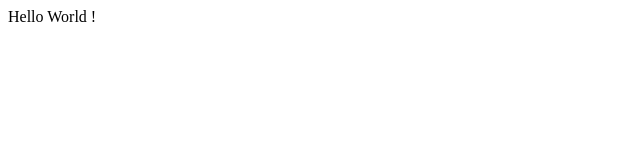
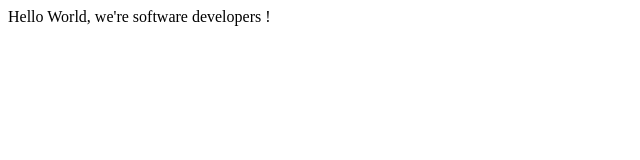
Before and after one commit to Nigeltnt/Nigel-Antare, a plain HTML site: page index.html in a window 1280 px wide. Shown: the whole page, without its empty margins (0-640 px from the left). Drawn offline with Linux system fonts and the light colour scheme.

Commit message:
Nigel&Antares

```diff
--- a/index.html
+++ b/index.html
@@ -9,7 +9,7 @@
   <body>
     <script src="https://cdn.freecodecamp.org/testable-projects-fcc/v1/bundle.js"></script>
 
-    Hello World !
+    Hello World, we're software developers !
 
     <!--
 
```
